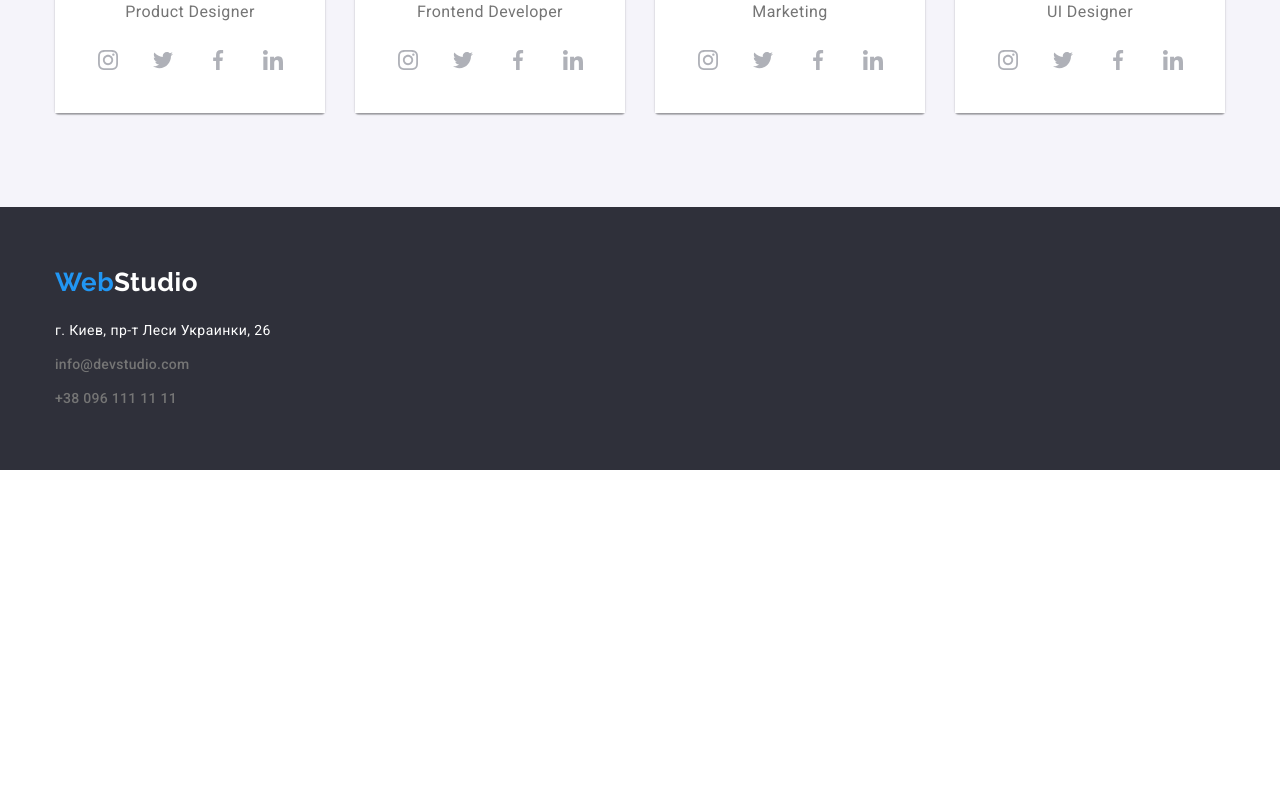
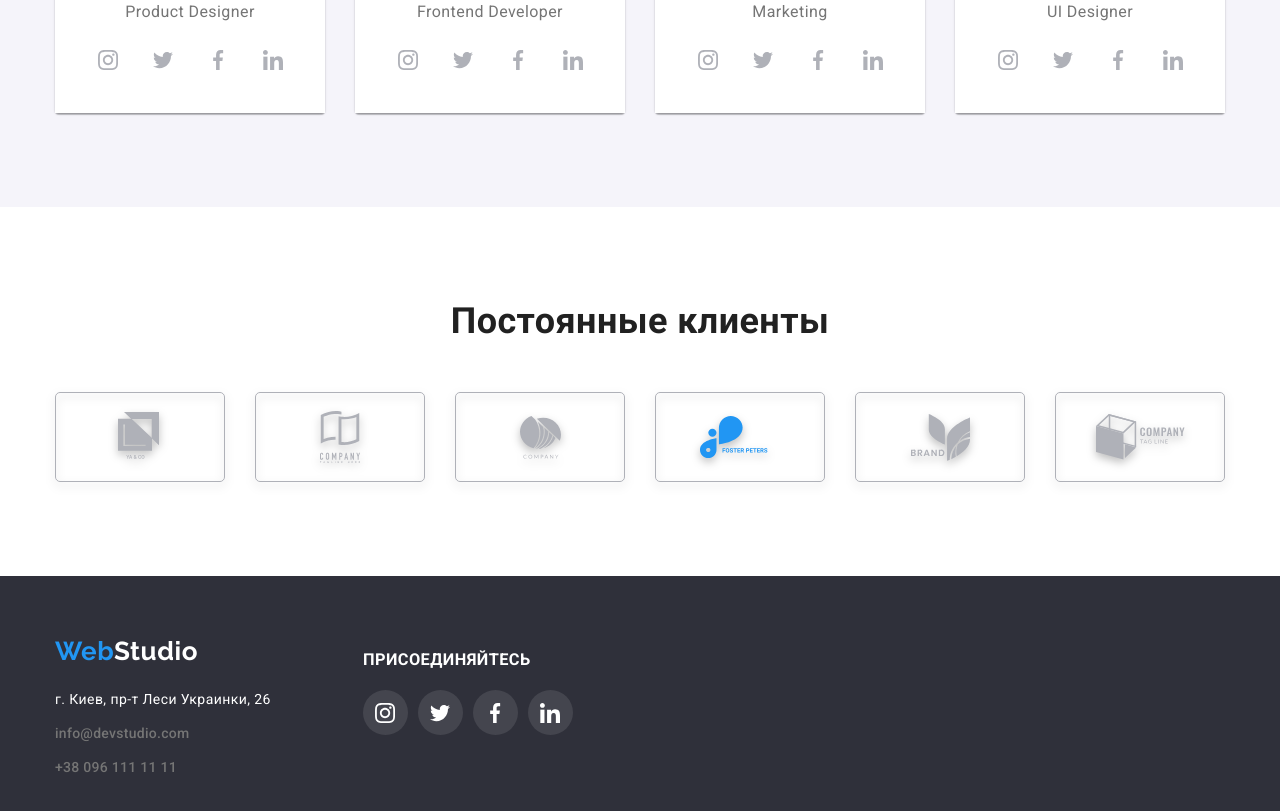
Before and after one commit to Kapral-Yrii/goit-markup-hw-04, a plain HTML site: page index.html in a window 1280 px wide. Shown: the part 2117-2928 px from the top of the page. Before the commit the page ends 2587 px from the top, so only its background shows below. Drawn offline with nearby package versions, Linux system fonts and the light colour scheme.

Commit message:
create icons and links

```diff
--- a/css/styles.css
+++ b/css/styles.css
@@ -16,7 +16,9 @@ html {
   --header-padding-links: 30px 0px 30px 0px;
   --team-members: 4;
   --work-photo: 3;
+  --client-number: 6;
   --bg-characteristic-item: #f5f4fa;
+  --bg-footer-link: rgba(255, 255, 255, 0.1);
 }
 body {
   font-family: 'Roboto', sans-serif;
@@ -359,6 +361,48 @@ p {
 .link-linkedin {
   background-image: url('../images/social-links/Ellipse.svg');
 }
+
+/*  clients */
+
+.client-list {
+  display: flex;
+  justify-content: center;
+}
+.client-list-item {
+  flex-basis: calc((100% - 30px * var(--client-number)) / var(--client-number));
+}
+.client-list-item:not(:last-child) {
+  margin-right: 30px;
+}
+.client-link {
+  display: block;
+  width: 170px;
+  height: 90px;
+  background-repeat: no-repeat;
+  background-position: center;
+  border: 1px solid #afb1b8;
+  border-radius: 5px;
+  filter: drop-shadow(0px 4px 4px rgba(0, 0, 0, 0.25));
+}
+.client-list-item:nth-child(1) .client-link {
+  background-image: url('../images/clients-logo/logo1.svg');
+}
+.client-list-item:nth-child(2) .client-link {
+  background-image: url('../images/clients-logo/logo2.svg');
+}
+.client-list-item:nth-child(3) .client-link {
+  background-image: url('../images/clients-logo/logo3.svg');
+}
+.client-list-item:nth-child(4) .client-link {
+  background-image: url('../images/clients-logo/logo4.svg');
+}
+.client-list-item:nth-child(5) .client-link {
+  background-image: url('../images/clients-logo/logo5.svg');
+}
+.client-list-item:nth-child(6) .client-link {
+  background-image: url('../images/clients-logo/logo6.svg');
+}
+
 /* portfolio page */
 
 .project-title {
@@ -409,10 +453,52 @@ p {
 .footer .container {
   padding-top: 60px;
   padding-bottom: 60px;
+  display: flex;
+  justify-content: flex-start;
 }
 .address {
   margin-top: 20px;
 }
-.footer-link {
+.footer-address-link {
   margin-top: 10px;
 }
+.footer-address {
+  margin-right: 70px;
+}
+.footer-social-links .characteristic-title {
+  color: var(--dark-bg-text-color);
+  margin-bottom: 20px;
+  margin-top: 15px;
+}
+.footer-link {
+  display: block;
+  width: 45px;
+  height: 45px;
+  background-repeat: no-repeat;
+  background-position: center;
+  border-radius: 50%;
+  background-color: var(--bg-footer-link);
+}
+.footer-link:hover,
+.footer-link:focus {
+  background-color: var(--accent-color);
+}
+.footer-link-list {
+  display: flex;
+  justify-content: center;
+}
+.footer-link-item:nth-child(1) .footer-link {
+  background-image: url('../images/social-links-footer/instagram.svg');
+}
+.footer-link-item:nth-child(2) .footer-link {
+  background-image: url('../images/social-links-footer/twitter.svg');
+}
+.footer-link-item:nth-child(3) .footer-link {
+  background-image: url('../images/social-links-footer/facebook.svg');
+}
+.footer-link-item:nth-child(4) .footer-link {
+  background-image: url('../images/social-links-footer/linkedin.svg');
+}
+.footer-link-item:not(:last-child) {
+  margin-right: 10px;
+}
--- a/index.html
+++ b/index.html
@@ -131,17 +131,41 @@
                 </ul>
             </div>
         </section>
+        <section class="section">
+            <div class="container">
+                <h2 class="team-title">Постоянные клиенты</h2>
+                <ul class="list client-list">
+                    <li class="client-list-item"><a class="client-link" href=""></a></li>
+                    <li class="client-list-item"><a class="client-link" href=""></a></li>
+                    <li class="client-list-item"><a class="client-link" href=""></a></li>
+                    <li class="client-list-item"><a class="client-link" href=""></a></li>
+                    <li class="client-list-item"><a class="client-link" href=""></a></li>
+                    <li class="client-list-item"><a class="client-link" href=""></a></li>
+                </ul>
+            </div>
+        </section>
     </main>
     <footer class="footer background">
         <div class="container">
+            <div class="footer-address">
                 <a class="link logo" href="./index.html">Web<span class="logo-studio-dark-bg">Studio</span></a>
                 <address class="address">
                     г. Киев, пр-т Леси Украинки, 26
                 </address>
                 <ul class="list">
-                <li class="footer-link"><a class="link" href="mailto:info@devstudio.com">info@devstudio.com</a></li>
-                <li class="footer-link"><a class="link" href="tel:380961111111">+38 096 111 11 11</a></li>
+                    <li class="footer-address-link"><a class="link" href="mailto:info@devstudio.com">info@devstudio.com</a></li>
+                    <li class="footer-address-link"><a class="link" href="tel:380961111111">+38 096 111 11 11</a></li>
                 </ul>
+            </div>
+            <div class="footer-social-links">
+                <h3 class="characteristic-title">присоединяйтесь</h3>
+                <ul class="list footer-link-list">
+                    <li class="footer-link-item"><a class="footer-link" href=""></a></li>
+                    <li class="footer-link-item"><a class="footer-link" href=""></a></li>
+                    <li class="footer-link-item"><a class="footer-link" href=""></a></li>
+                    <li class="footer-link-item"><a class="footer-link" href=""></a></li>
+                </ul>
+            </div>
         </div>
     </footer>
 </body>
```
Also changed, not shown: portfolio.html (+15 -4 lines), images/clients-logo/logo1.svg (renamed from images/clients-logo/logo 1.svg), images/clients-logo/logo2.svg (renamed from images/clients-logo/logo 2.svg), images/clients-logo/logo3.svg (renamed from images/clients-logo/logo 3.svg), images/clients-logo/logo4.svg (renamed from images/clients-logo/logo 4.svg), images/clients-logo/logo5.svg (renamed from images/clients-logo/logo 5.svg), images/clients-logo/logo6.svg (renamed from images/clients-logo/logo 6.svg), images/social-links-footer/facebook.svg (renamed from images/social-links-footer/facebook 1.svg), images/social-links-footer/instagram.svg (renamed from images/social-links-footer/instagram 2.svg), images/social-links-footer/linkedin.svg (renamed from images/social-links-footer/linkedin 1.svg), images/social-links-footer/twitter.svg (renamed from images/social-links-footer/twitter 1.svg). Lines whose indentation alone changed are shown as unchanged.
